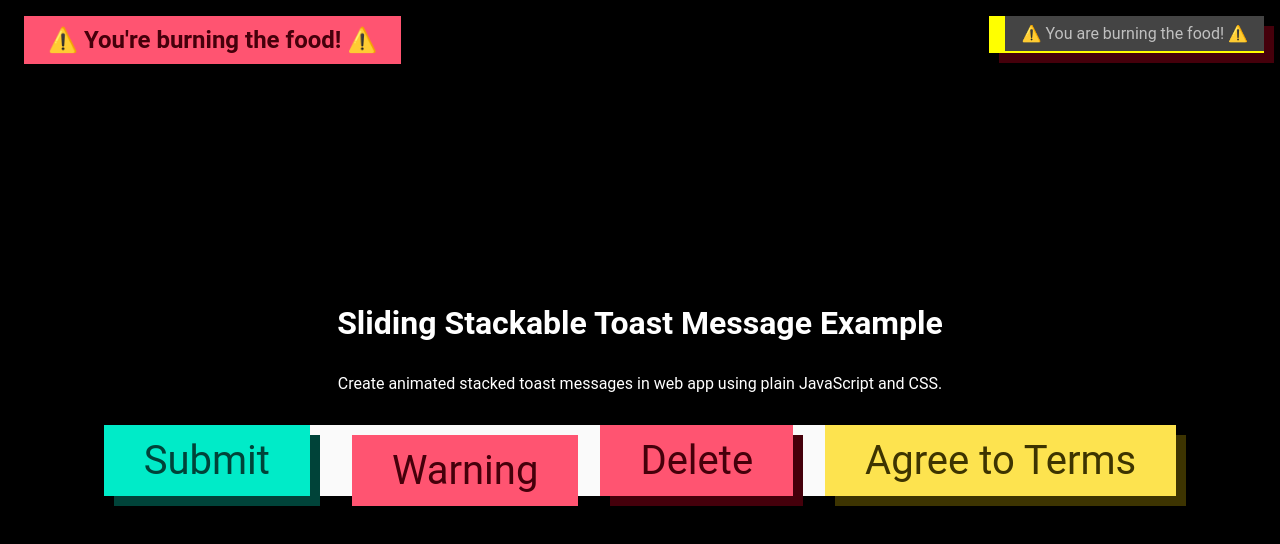
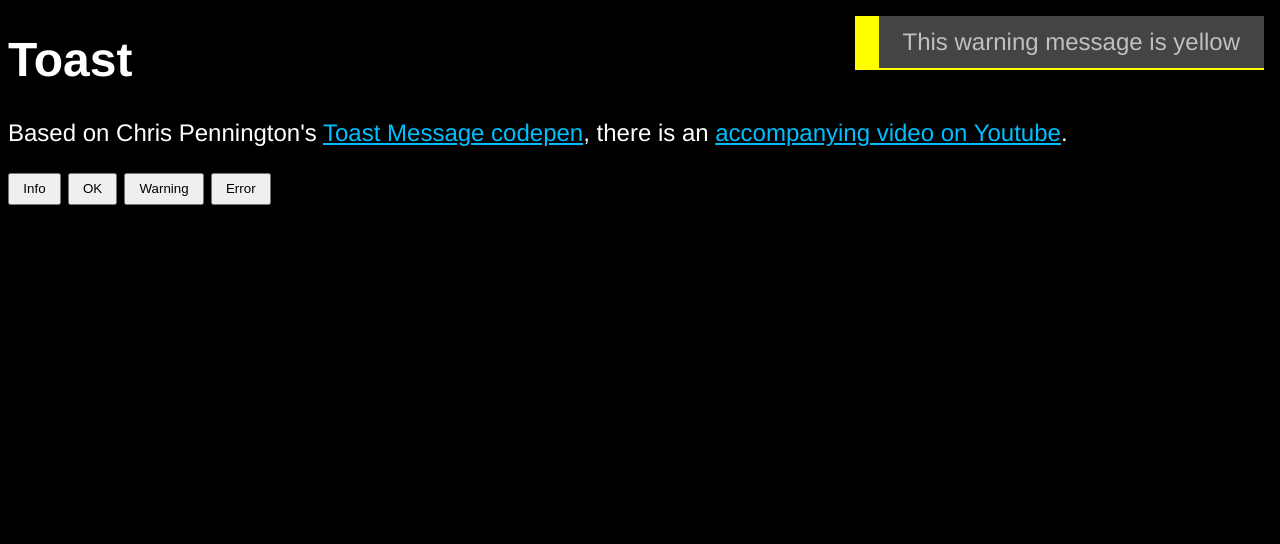
Before and after one commit to warpr/toast, a plain HTML site: page index.html in a window 1280 px wide. Both pictures are taken after a click on the button "Warning". Drawn offline with Linux system fonts and the light colour scheme.

Commit message:
Some cleanup

```diff
--- a/index.html
+++ b/index.html
@@ -1,65 +1,70 @@
-<!doctype html>
-<html>
+<!DOCTYPE html>
+<html lang="en">
   <head>
     <meta charset="utf-8" />
     <meta http-equiv="X-UA-Compatible" content="IE=edge,chrome=1" />
     <meta name="viewport" content="width=device-width, initial-scale=1" />
-    <title>Sliding Stackable Toast Message Example</title>
-    <link rel="stylesheet" href="./sticky.css" />
-    <link rel="stylesheet" href="./style.css" />
-    <link rel="stylesheet" href="./toast.css" />
+    <title>Toasts</title>
     <link rel="stylesheet" href="./lud-toast.css" />
     <style>
       body {
           background: black;
           color: white;
+          font-family: Helvetica, sans-serif;
+          font-size: 1.5rem;
+      }
+
+      button {
+          padding: 0.5em 1em;;
+      }
+
+      a,
+      a:visited {
+          color: deepskyblue;
       }
     </style>
   </head>
   <body>
     <div class="wrapper">
-      <lud-toasts data-global="true">
-        <!--
-        <lud-info-toast>This is the message</lud-info-toast>
-        <lud-ok-toast>This is the message</lud-ok-toast>
-        <lud-warning-toast>This is the message</lud-warning-toast>
-        <lud-error-toast>This is the message</lud-error-toast>
-        -->
-      </lud-toasts>
-      <h1>Sliding Stackable Toast Message Example</h1>
-      <p>Create animated stacked toast messages in web app using plain JavaScript and CSS.</p>
-      <div class="container">
-        <button onclick="toast(event, 'ok', '👊 You got this, kid! 👊')" class="success">Submit</button>
-        <button onclick="toast(event, 'warning', '⚠️ You are burning the food! ⚠️')" class="warning">Warning</button>
-        <button onclick="toast(event, 'error', '⚠️ Ya sure about that? ⚠️')" class="error">Delete</button>
-        <button onclick="toast(event, 'info', '✍️ Write this down… ✍️')" class="info">Agree to Terms</button>
-      </div>
+      <toast-container></toast-container>
+      <h1>Toast</h1>
+      <p>
+        Based on Chris Pennington's
+        <a href="https://codepen.io/Coding-in-Public/pen/ZEaKENX">Toast Message codepen</a>,
+        there is an <a href="https://youtu.be/EWveKYaX-P0">accompanying video on Youtube</a>.
+      </p>
+
+      <p>
+        <button onclick="toast(event, 'info', 'A default info message')">Info</button>
+        <button onclick="toast(event, 'ok', 'Green OK message')">OK</button>
+        <button onclick="toast(event, 'warning', 'This warning message is yellow')">Warning</button>
+        <button onclick="toast(event, 'error', 'Errors are RED')" class="error">Error</button>
+      </p>
     </div>
-    <script  src="./script.js"></script>
     <script>
-      class lud_toast extends  HTMLElement {
+      class toast_message extends  HTMLElement {
           connectedCallback() {
               this.addEventListener('animationend', () => this.remove());
           }
+
+          set_message(level, message) {
+              this.classList.add(level);
+              this.innerText = message;
+          }
       }
 
-      class lud_toasts extends HTMLElement {
+      class toast_container extends HTMLElement {
           connectedCallback() {
-              if (this.dataset.global) {
-                  window.toast = this.toast.bind(this);
-              }
+              window.toast = this.toast.bind(this);
           }
 
           toast(event, level, message) {
-              // WARNING!  message is not escaped here, perhaps we can use
-              // templates/slots instead?
-              console.log('toast(', event, level, message, ')');
-              this.insertAdjacentHTML('beforeend', `<lud-toast class="${level}">${message}</lud-toast>`);
+              this.appendChild(document.createElement('toast-message')).set_message(level, message);
           }
       }
 
-      customElements.define('lud-toast', lud_toast);
-      customElements.define('lud-toasts', lud_toasts);
+      customElements.define('toast-message', toast_message);
+      customElements.define('toast-container', toast_container);
     </script>
   </body>
 </html>
--- a/lud-toast.css
+++ b/lud-toast.css
@@ -1,4 +1,4 @@
-lud-toasts {
+toast-container {
     position: fixed;
     top: 1rem;
     right: 1rem;
@@ -7,37 +7,25 @@ lud-toasts {
     gap: 0.5rem;
 }
 
-lud-toast.ok,
-lud-toast.info,
-lud-toast.warning,
-lud-toast.error {
+toast-message.ok,
+toast-message.info,
+toast-message.warning,
+toast-message.error {
     display: block;
     padding: 0.5em 1em;
     background-color: #444;
     border-width: 0 0 2px 1em;
     border-style: solid;
-    animation: lud-toast-animation 3000ms cubic-bezier(0.785, 0.135, 0.15, 0.86) forwards;
+    animation: toast-message-animation 3000ms cubic-bezier(0.785, 0.135, 0.15, 0.86) forwards;
     animation-duration: 7000ms;
 }
 
-@keyframes lud-toast-animation {
+@keyframes toast-message-animation {
   0%, 100% { transform: translateX(150%); opacity: 0; }
   10%, 90% { transform: translateX(0); opacity: 1; }
 }
 
-lud-toast.ok {
-    border-color: lime;
-    color: silver;
-}
-lud-toast.info {
-    border-color: deepskyblue;
-    color: white;
-}
-lud-toast.warning {
-    border-color: yellow;
-    color: silver;
-}
-lud-toast.error {
-    border-color: crimson;
-    color: white;
-}
+toast-message.ok { border-color: lime; color: silver; }
+toast-message.info { border-color: deepskyblue; color: white; }
+toast-message.warning { border-color: yellow; color: silver; }
+toast-message.error { border-color: crimson; color: white; }
--- a/script.js
+++ /dev/null
@@ -1,61 +0,0 @@
-const success = document.querySelector('.success');
-const warning = document.querySelector('.warning');
-const error = document.querySelector('.error');
-const info = document.querySelector('.info');
-
-let toastContainer;
-
-function generateToast({
-  message = '👊 You got this, kid! 👊',
-  background = '#00214d',
-  color = '#fffffe',
-  length = '5000ms',
-}){
-  toastContainer.insertAdjacentHTML('beforeend', `<p class="toast"
-    style="background-color: ${background};
-    color: ${color};
-    animation-duration: ${length}">
-    ${message}
-  </p>`)
-  const toast = toastContainer.lastElementChild;
-  toast.addEventListener('animationend', () => toast.remove())
-}
-
-(function initToast(){
-  document.body.insertAdjacentHTML('afterbegin', `<div class="toast-container"></div>`);
-  toastContainer = document.querySelector('.toast-container');
-})()
-
-success.addEventListener('click', (e) => {
-  generateToast({
-    message: e.currentTarget.dataset.message,
-    background: "hsl(171 100% 46.1%)",
-    color: "hsl(171 100% 13.1%)",
-    length: "7000ms",
-  })
-})
-
-info.addEventListener("click", () => {
-  generateToast({
-    message: "✍️ Write this down… ✍️",
-    background: "hsl(51 97.8% 65.1%)",
-    color: "hsl(51 97.8% 12.1%)",
-    length: "8000ms",
-  });
-});
-
-warning.addEventListener("click", () => {
-  generateToast({
-    message: "⚠️ You're burning the food! ⚠️",
-    background: "hsl(350 100% 66.5%)",
-    color: "hsl(350 100% 13.5%)",
-  });
-});
-
-error.addEventListener("click", () => {
-  generateToast({
-    message: "⚠️ Ya sure about that? ⚠️",
-    background: "hsl(350 100% 66.5%)",
-    color: "hsl(350 100% 13.5%)",
-  });
-});
--- a/style.css
+++ /dev/null
@@ -1,65 +0,0 @@
-*, *::before, *::after {
-  box-sizing: border-box;
-  margin: 0;
-  padding: 0;
-  font-family: 'Roboto', sans-serif;
-}
-body { background: #fafafa; }
-
-.wrapper {
-  display: grid;
-  gap: 2rem;
-  place-items: center;
-  place-content: center;
-  min-height: 100vh;
-}
-
-/* Prep code */
-.container {
-  display: flex;
-  gap: 2rem;
-  flex-wrap: wrap;
-  place-content: center;
-  justify-content: center;
-  background-color: #fafafa;
-}
-
-button {
-  font: inherit;
-  border: none;
-  background-color: white;
-  font-size: 2.5rem;
-  padding: .3em 1em;
-  cursor: pointer;
-  position: relative;
-  transition: all 250ms cubic-bezier(0.99,-0.14, 0.05, 1.07);
-}
-
-button:is(:hover, :focus){
-  transform: translate(10px, 10px);
-  box-shadow: 0px 0px #00214d;
-}
-
-.success {
-  background-color: hsl(171 100% 46.1%);
-  color: hsl(171 100% 13.1%);
-  box-shadow: 10px 10px hsl(171 100% 13.1%);
-}
-
-.warning {
-  background-color: hsl(350 100% 66.5%);
-  color: hsl(350 100% 13.5%);
-  box-shadow: 10px 10px hsl(350 100% 13.5%);
-}
-
-.error {
-  background-color: hsl(350 100% 66.5%);
-  color: hsl(350 100% 13.5%);
-  box-shadow: 10px 10px hsl(350 100% 13.5%);
-}
-
-.info {
-  background-color: hsl(51 97.8% 65.1%);
-  color: hsl(51 97.8% 12.1%);
-  box-shadow: 10px 10px hsl(51 97.8% 12.1%);
-}
--- a/toast.css
+++ /dev/null
@@ -1,30 +0,0 @@
-.toast-container {
-  position: fixed;
-  top: 1rem;
-  left: 1.5rem;
-  display: grid;
-  justify-items: end;
-  gap: 1.5rem;
-}
-
-.toast {
-  font-size: 1.5rem;
-  font-weight: bold;
-  line-height: 1;
-  padding: 0.5em 1em;
-  background-color: lightblue;
-  animation: toastIt 3000ms cubic-bezier(0.785, 0.135, 0.15, 0.86) forwards;
-}
-
-@keyframes toastIt {
-  0%,
-  100% {
-    transform: translateY(-150%);
-    opacity: 0;
-  }
-  10%,
-  90% {
-    transform: translateY(0);
-    opacity: 1;
-  }
-}
```
